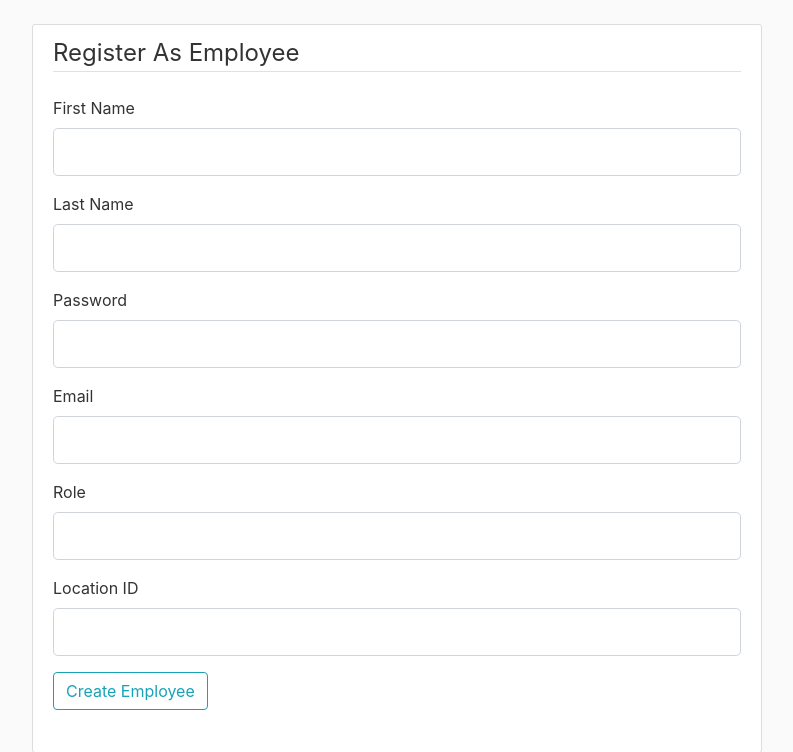
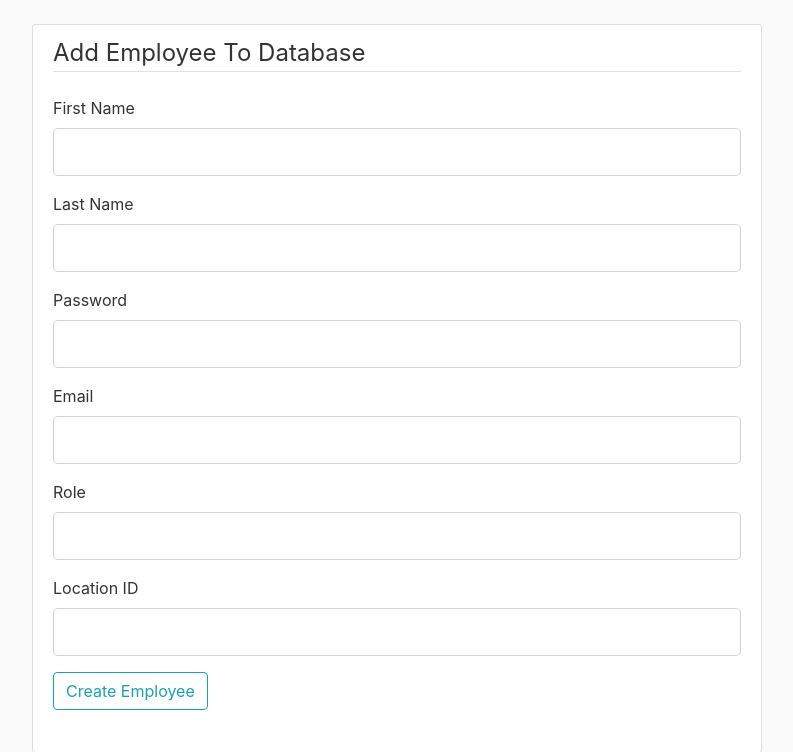
Before and after one commit to JonathonWright-UNT/4350_Project, a Flask app: page /register in a window 1280 px wide. Shown: the part 56-808 px from the top of the page, without its empty margins (53-846 px from the left). Run offline with Flask 2, Linux system fonts and the light colour scheme; some libraries are stand-ins or nearby versions.

Commit message:
Modified Register form header text

```diff
--- a/4350_Project/bloodsite/bloodapp/templates/new_employee.html
+++ b/4350_Project/bloodsite/bloodapp/templates/new_employee.html
@@ -5,7 +5,7 @@
         {{ form.hidden_tag() }}
         <fieldset class="form-group">
             <legend class="border-bottom mb-4">
-                Register As Employee
+                Add Employee To Database
             </legend>
             <div class="form-group">
                 {{form.first_name.label(class="form-control-label")}}
```
Also changed, not shown: 4350_Project/bloodsite/bloodapp/site.db.
